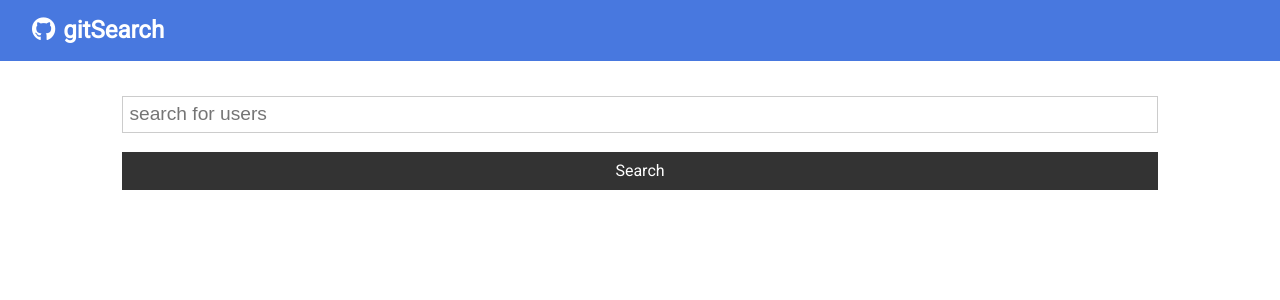
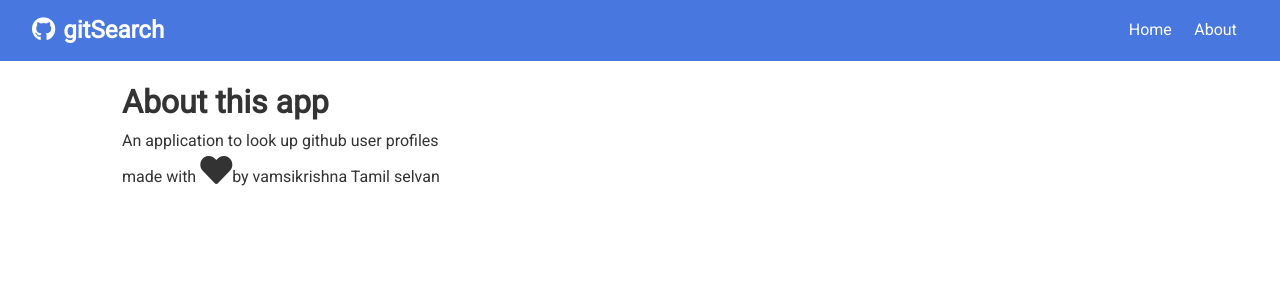
Before and after one commit to imvamsi/gitSearch, a React (Create React App) app: page /about in a window 1280 px wide. Shown: the top 300 px of the page. Built offline with nearby package versions, Linux system fonts and the light colour scheme.

Commit message:
Router setup completed

```diff
--- a/package.json
+++ b/package.json
@@ -6,6 +6,7 @@
     "axios": "^0.19.0",
     "react": "^16.9.0",
     "react-dom": "^16.9.0",
+    "react-router-dom": "^5.0.1",
     "react-scripts": "3.1.0"
   },
   "scripts": {
--- a/src/App.js
+++ b/src/App.js
@@ -1,6 +1,7 @@
-import React, { Component } from "react";
+import React, { Fragment, Component } from "react";
 import Navbar from "./components/layout/Navbar";
-
+import { BrowserRouter as Router, Switch, Route } from "react-router-dom";
+import About from "./components/pages/About";
 //import UserItem from "./components/users/UserItem";
 import Users from "./components/users/Users";
 import Search from "./components/users/Search";
@@ -52,20 +53,37 @@
   };
   render() {
     return (
+      <Router>
         <div className="App">
           <Navbar />
 
           <div className="container">
             <Alert alert={this.state.alert} />
+            <Switch>
+              {/* render multiple components in a single route */}
+              <Route
+                exact
+                path="/"
+                render={props => (
+                  <Fragment>
                     <Search
                       searchUsers={this.searchUsers}
                       clearUsers={this.clearUsers}
                       showClear={this.state.users.length > 0 ? true : false}
                       setAlert={this.setAlert}
                     />
-          <Users users={this.state.users} loading={this.state.loading} />
+                    <Users
+                      users={this.state.users}
+                      loading={this.state.loading}
+                    />
+                  </Fragment>
+                )}
+              />
+              <Route exact path="/about" component={About} />
+            </Switch>
           </div>
         </div>
+      </Router>
     );
   }
 }
--- a/src/components/layout/Navbar.jsx
+++ b/src/components/layout/Navbar.jsx
@@ -1,4 +1,5 @@
 import React, { Component } from "react";
+import { Link } from "react-router-dom";
 import PropTypes from "prop-types";
 
 const Navbar = props => {
@@ -9,6 +10,15 @@
           <i className={props.icon} style={{ marginright: "10px" }} />
           {props.title}
         </h2>
+
+        <ul>
+          <li>
+            <Link to="/">Home</Link>
+          </li>
+          <li>
+            <Link to="/about">About</Link>
+          </li>
+        </ul>
       </nav>
     </div>
   );
--- /dev/null
+++ b/src/components/pages/About.jsx
@@ -0,0 +1,16 @@
+import React, { Fragment } from "react";
+
+const About = () => {
+  return (
+    <Fragment>
+      <h1>About this app</h1>
+      <p> An application to look up github user profiles</p>
+      <p>
+        made with <i className="fa fa-heart fa-2x" />
+        by vamsikrishna Tamil selvan
+      </p>
+    </Fragment>
+  );
+};
+
+export default About;
```
Also changed, not shown: 1 other file (tests, documents, lock files or other folders). Lines whose indentation alone changed are shown as unchanged.
